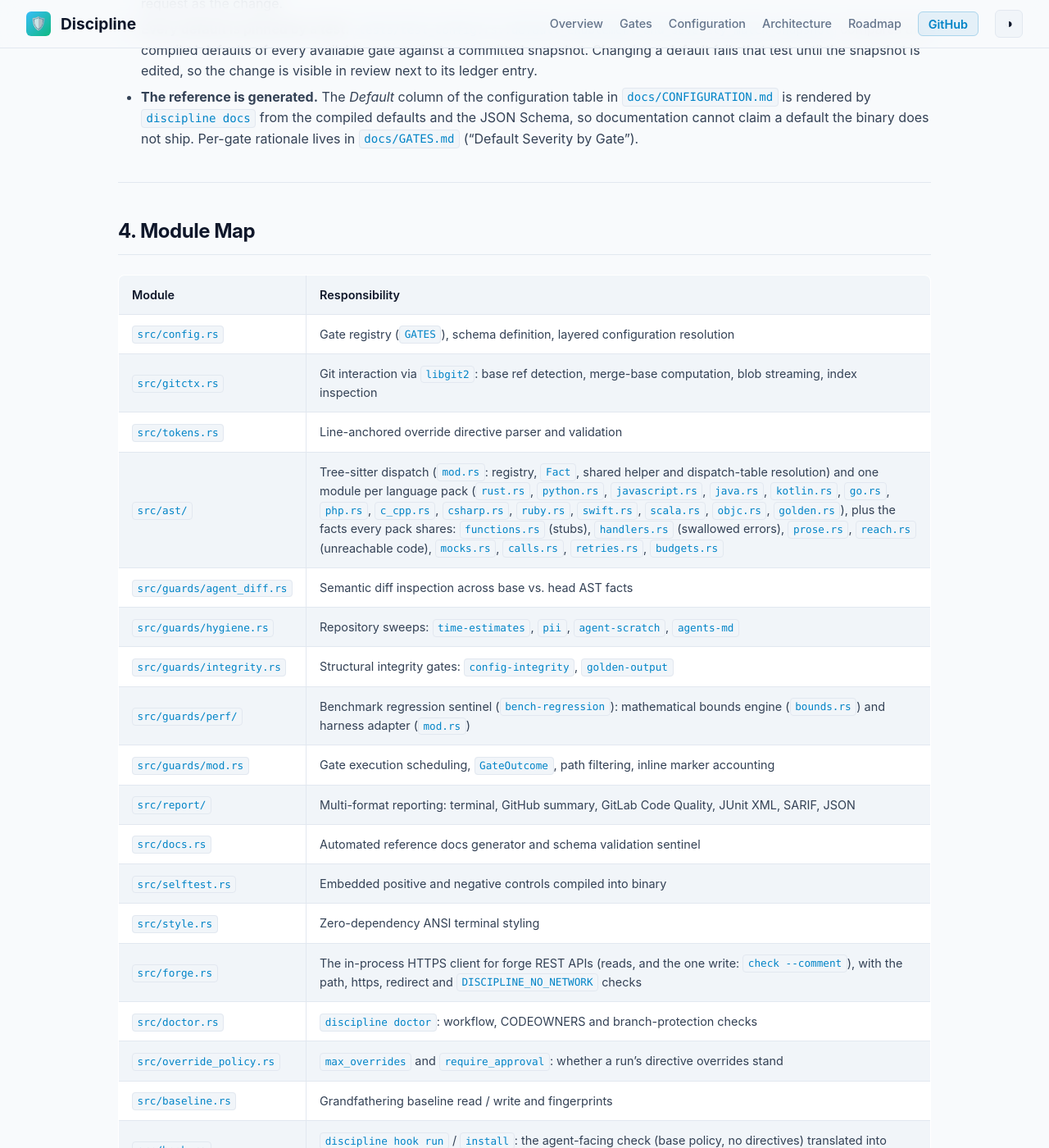
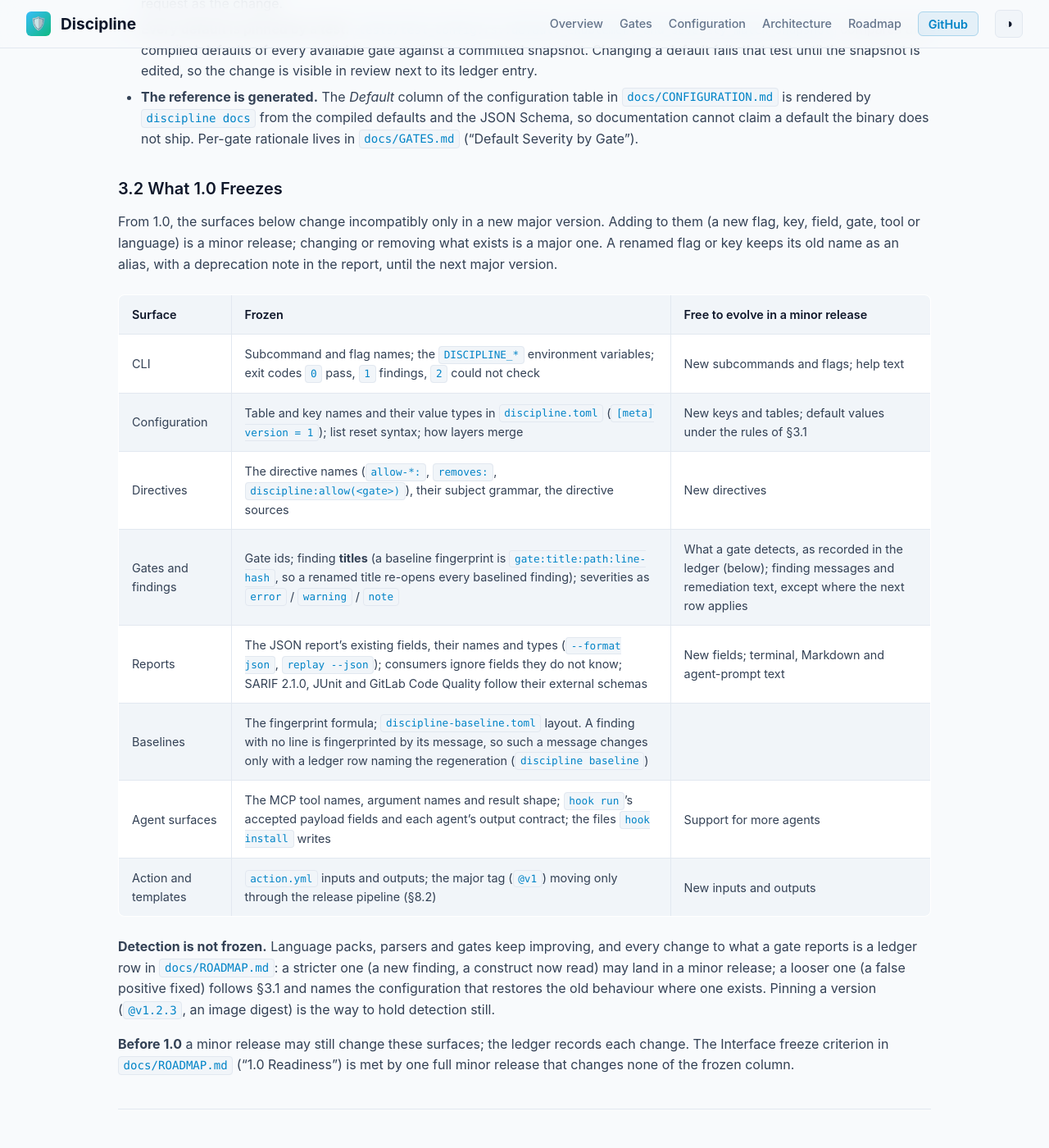
Before and after one commit to actions-marketplace-validations/orieg_discipline, a Jekyll site: the page built from docs/ARCHITECTURE.md, in a window 1280 px wide and 1400 px high, scrolled down 6312 px. Shown: the whole window at 82% size. Built offline with Jekyll 4.4.1, drawn with Linux system fonts in a browser that asks for light colours.

Commit message:
docs(architecture): the 1.0 stability policy (what 1.0 freezes) (#197)
The Interface freeze criterion of the 1.0 readiness table asks for a
stability policy stating what 1.0 freezes. ARCHITECTURE.md §3.2 lists
the frozen surfaces (CLI, configuration, directives, gate ids and finding
titles, the JSON report fields, baseline fingerprints, the MCP and hook
contracts, the action's inputs and outputs), what may still change in a
minor release, and that detection itself is not frozen but recorded in
the ledger. Finding titles are frozen because the baseline fingerprint
is gate:title:path:line-hash; a finding with no line is fingerprinted by
its message, so such a message changes only with a ledger row.

The readiness row points at the policy; the release that proves the
freeze is still to come.

The consumer-replay readiness row is marked met: four consumer
repositories and public Swift, Scala and Objective-C projects were
replayed and every false positive they found is fixed.

no-issue: 1.0 readiness

```diff
--- a/docs/ARCHITECTURE.md
+++ b/docs/ARCHITECTURE.md
@@ -213,6 +213,25 @@ A consumer who runs Discipline with zero configuration, or who configures only s
 - **Every default is pinned by a test.** `tests/test_config.rs::default_enablement_and_severity_match_snapshot` compares the compiled defaults of every available gate against a committed snapshot. Changing a default fails that test until the snapshot is edited, so the change is visible in review next to its ledger entry.
 - **The reference is generated.** The *Default* column of the configuration table in `docs/CONFIGURATION.md` is rendered by `discipline docs` from the compiled defaults and the JSON Schema, so documentation cannot claim a default the binary does not ship. Per-gate rationale lives in `docs/GATES.md` ("Default Severity by Gate").
 
+### 3.2 What 1.0 Freezes
+
+From 1.0, the surfaces below change incompatibly only in a new major version. Adding to them (a new flag, key, field, gate, tool or language) is a minor release; changing or removing what exists is a major one. A renamed flag or key keeps its old name as an alias, with a deprecation note in the report, until the next major version.
+
+| Surface | Frozen | Free to evolve in a minor release |
+|---|---|---|
+| CLI | Subcommand and flag names; the `DISCIPLINE_*` environment variables; exit codes `0` pass, `1` findings, `2` could not check | New subcommands and flags; help text |
+| Configuration | Table and key names and their value types in `discipline.toml` (`[meta] version = 1`); list reset syntax; how layers merge | New keys and tables; default values under the rules of §3.1 |
+| Directives | The directive names (`allow-*:`, `removes:`, `discipline:allow(<gate>)`), their subject grammar, the directive sources | New directives |
+| Gates and findings | Gate ids; finding **titles** (a baseline fingerprint is `gate:title:path:line-hash`, so a renamed title re-opens every baselined finding); severities as `error` / `warning` / `note` | What a gate detects, as recorded in the ledger (below); finding messages and remediation text, except where the next row applies |
+| Reports | The JSON report's existing fields, their names and types (`--format json`, `replay --json`); consumers ignore fields they do not know; SARIF 2.1.0, JUnit and GitLab Code Quality follow their external schemas | New fields; terminal, Markdown and agent-prompt text |
+| Baselines | The fingerprint formula; `discipline-baseline.toml` layout. A finding with no line is fingerprinted by its message, so such a message changes only with a ledger row naming the regeneration (`discipline baseline`) | |
+| Agent surfaces | The MCP tool names, argument names and result shape; `hook run`'s accepted payload fields and each agent's output contract; the files `hook install` writes | Support for more agents |
+| Action and templates | `action.yml` inputs and outputs; the major tag (`@v1`) moving only through the release pipeline (§8.2) | New inputs and outputs |
+
+**Detection is not frozen.** Language packs, parsers and gates keep improving, and every change to what a gate reports is a ledger row in `docs/ROADMAP.md`: a stricter one (a new finding, a construct now read) may land in a minor release; a looser one (a false positive fixed) follows §3.1 and names the configuration that restores the old behaviour where one exists. Pinning a version (`@v1.2.3`, an image digest) is the way to hold detection still.
+
+**Before 1.0** a minor release may still change these surfaces; the ledger records each change. The Interface freeze criterion in `docs/ROADMAP.md` ("1.0 Readiness") is met by one full minor release that changes none of the frozen column.
+
 ---
 
 ## 4. Module Map
```
Also changed, not shown: docs/ROADMAP.md (+2 -2 lines).
